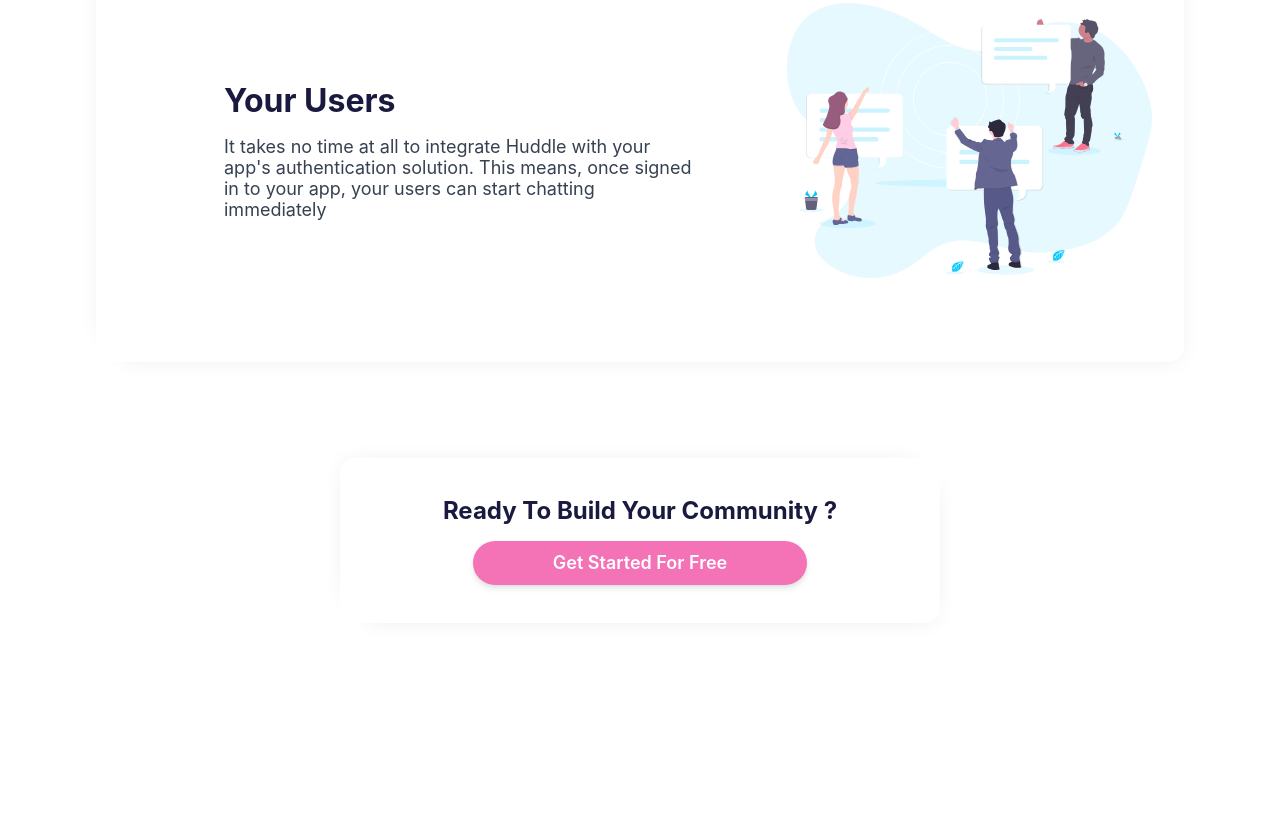
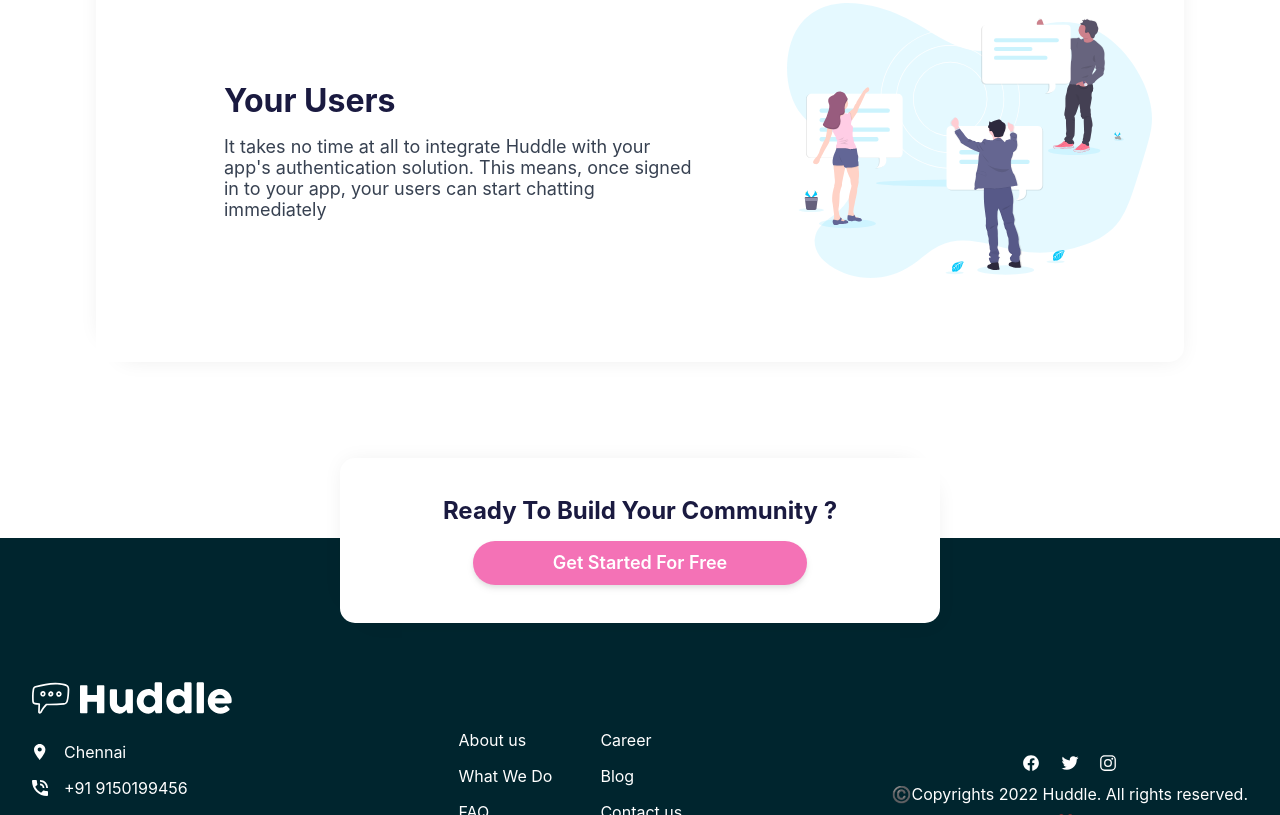
Before and after one commit to Vijayrajdev/Huddle-landingpage, a plain HTML site: page index.html in a window 1280 px wide. Shown: the part 1985-2800 px from the top of the page. Before the commit the page ends 2688 px from the top, so only its background shows below. Drawn offline with nearby package versions, Linux system fonts and the light colour scheme.

Commit message:
Footer added

```diff
--- a/index.html
+++ b/index.html
@@ -4,8 +4,20 @@
     <meta charset="UTF-8" />
     <meta http-equiv="X-UA-Compatible" content="IE=edge" />
     <meta name="viewport" content="width=device-width, initial-scale=1.0" />
+
     <!-- Extrenal Css -->
     <link rel="stylesheet" href="./style.css" />
+
+    <!-- Ionic icons -->
+    <script
+      type="module"
+      src="https://unpkg.com/ionicons@5.5.2/dist/ionicons/ionicons.esm.js"
+    ></script>
+    <script
+      nomodule
+      src="https://unpkg.com/ionicons@5.5.2/dist/ionicons/ionicons.js"
+    ></script>
+
     <!-- Title -->
     <title>Landing Page</title>
   </head>
@@ -103,6 +115,7 @@
       </div>
     </div>
 
+    <div class="CF_container">
       <!-- community card -->
       <div class="communitycard_container">
         <h1 class="communitycard_heading">Ready To Build Your Community ?</h1>
@@ -110,5 +123,72 @@
           Get Started For Free
         </button>
       </div>
+
+      <!-- Footer -->
+      <footer>
+        <div class="address">
+          <img src="./Assets/svgs/footer_logo.svg" alt="" class="footer_logo" />
+          <div class="location">
+            <img
+              src="./Assets/svgs/icon-location.svg"
+              alt=""
+              class="footer_images"
+            />
+            <p class="footer_name">Chennai</p>
+          </div>
+          <div class="phone">
+            <img
+              src="./Assets/svgs/icon-phone.svg"
+              alt=""
+              class="footer_images"
+            />
+            <p class="footer_name">+91 9150199456</p>
+          </div>
+          <div class="mail">
+            <img
+              src="./Assets/svgs/icon-email.svg"
+              alt=""
+              class="footer_images"
+            />
+            <p class="footer_name">vijayck2002@gmail.com</p>
+          </div>
+        </div>
+        <div class="footer_content">
+          <div class="content1">
+            <p class="footer_name2">About us</p>
+            <p class="footer_name2">What We Do</p>
+            <p class="footer_name2">FAQ</p>
+          </div>
+          <div class="content2">
+            <p class="footer_name2">Career</p>
+            <p class="footer_name2">Blog</p>
+            <p class="footer_name2">Contact us</p>
+          </div>
+        </div>
+        <div class="footer_container">
+          <div class="social_handles">
+            <div class="social_icons">
+              <ion-icon name="logo-facebook"></ion-icon>
+              <ion-icon name="logo-twitter"></ion-icon>
+              <ion-icon name="logo-instagram"></ion-icon>
+            </div>
+          </div>
+          <div class="copyrights">
+            <p class="copyright_text">
+              ©️Copyrights 2022 Huddle. All rights reserved.
+            </p>
+            <p class="creator_text">
+              Made with ❤️ by
+              <a
+                href="https://vijayraj.netlify.app/"
+                target="__blank"
+                class="creator_name"
+                >Vijaydev</a
+              >
+            </p>
+          </div>
+        </div>
+      </footer>
+    </div>
   </body>
 </html>
--- a/style.css
+++ b/style.css
@@ -2,6 +2,7 @@
   margin: 0;
   padding: 0;
   box-sizing: border-box;
+  scroll-behavior: smooth;
   font-family: -apple-system, BlinkMacSystemFont, "Segoe UI", Roboto, Oxygen,
     Ubuntu, Cantarell, "Open Sans", "Helvetica Neue", sans-serif;
 }
@@ -45,7 +46,7 @@ button:hover {
 
 .primary_button {
   font-weight: 600;
-  font-size: 10px;
+  font-size: 12px;
   padding: 0.5rem 2rem;
   background-color: #fff;
   border-radius: 50px;
@@ -55,7 +56,7 @@ button:hover {
 
 .secondary_button {
   font-weight: 600;
-  font-size: 12px;
+  font-size: 14px;
   padding: 0.7rem 2.5rem;
   background-color: #f472b6;
   color: #fff;
@@ -151,13 +152,20 @@ button:hover {
     -10px -10px 22px -17px rgba(0, 0, 0, 0.1);
 }
 
+.CF_container {
+  position: relative;
+  width: 100%;
+}
+
 .communitycard_container {
   display: flex;
   flex-direction: column;
   align-items: center;
   justify-content: center;
+  background-color: #fff;
   padding: 1rem;
-  margin: 3rem 2rem;
+  margin-top: 3rem;
+  margin: 0 2rem;
   border-radius: 15px;
   box-shadow: 10px 12px 22px -17px rgba(0, 0, 0, 0.1),
     -10px -10px 22px -17px rgba(0, 0, 0, 0.1);
@@ -176,6 +184,106 @@ button:hover {
   filter: drop-shadow(0 4px 3px rgb(0 0 0 / 0.07))
     drop-shadow(0 2px 2px rgb(0 0 0 / 0.06));
   margin-bottom: 1.4rem;
+}
+
+footer {
+  position: absolute;
+  z-index: -50;
+  top: 80px;
+  width: 100%;
+  background-color: #00252e;
+  color: #fff;
+  display: flex;
+  flex-direction: column;
+  padding: 6rem 2rem;
+}
+
+.footer_logo {
+  width: 150px;
+  margin-bottom: 1.5rem;
+}
+
+.footer_images {
+  width: 14px;
+  height: 14px;
+  object-fit: contain;
+}
+
+.location {
+  display: flex;
+  align-items: center;
+  margin-bottom: 1rem;
+}
+
+.phone {
+  display: flex;
+  align-items: center;
+  margin-bottom: 1rem;
+}
+
+.mail {
+  display: flex;
+  align-items: center;
+  margin-bottom: 2rem;
+}
+
+.footer_name {
+  padding-left: 1rem;
+  font-size: small;
+}
+
+.footer_name2 {
+  font-size: small;
+  padding-bottom: 1rem;
+}
+
+.footer_name2:hover {
+  text-decoration: underline;
+  cursor: pointer;
+}
+
+.social_handles {
+  margin-top: 1rem;
+  display: flex;
+  align-items: center;
+  justify-content: center;
+}
+
+ion-icon {
+  padding: 0.5rem;
+  font-size: large;
+}
+
+ion-icon:hover {
+  color: #f472b6;
+  cursor: pointer;
+}
+
+.footer_content {
+  display: flex;
+  flex-direction: column;
+  justify-content: center;
+}
+
+.copyrights {
+  display: flex;
+  flex-direction: column;
+  align-items: center;
+  justify-content: center;
+}
+
+.copyright_text {
+  font-size: x-small;
+  margin-bottom: 0.5rem;
+}
+
+.creator_text {
+  font-size: smaller;
+}
+
+.creator_name {
+  text-decoration: none;
+  color: #dc143c;
 }
 
 @media (min-width: 640px) {
@@ -253,6 +361,55 @@ button:hover {
   .shadow_effect {
     font-size: medium;
     padding: 0.7rem 5rem;
+  }
+
+  footer {
+    flex-direction: row;
+    justify-content: space-between;
+    padding: 6rem 2rem;
+  }
+
+  .address {
+    margin-top: 3rem;
+  }
+
+  .footer_content,
+  .footer_container {
+    margin-top: 6rem;
+  }
+
+  .footer_content {
+    display: flex;
+    flex-direction: row;
+  }
+
+  .content1 {
+    margin-right: 3rem;
+  }
+
+  .footer_logo {
+    width: 200px;
+  }
+
+  .footer_images {
+    width: 16px;
+    height: 16px;
+  }
+
+  .footer_name {
+    font-size: medium;
+  }
+
+  .footer_name2 {
+    font-size: medium;
+  }
+
+  .copyright_text {
+    font-size: medium;
+  }
+
+  .creator_text {
+    font-size: medium;
   }
 }
 
```
Also changed, not shown: Assets/svgs/footer_logo.svg (added). Lines whose indentation alone changed are shown as unchanged.
